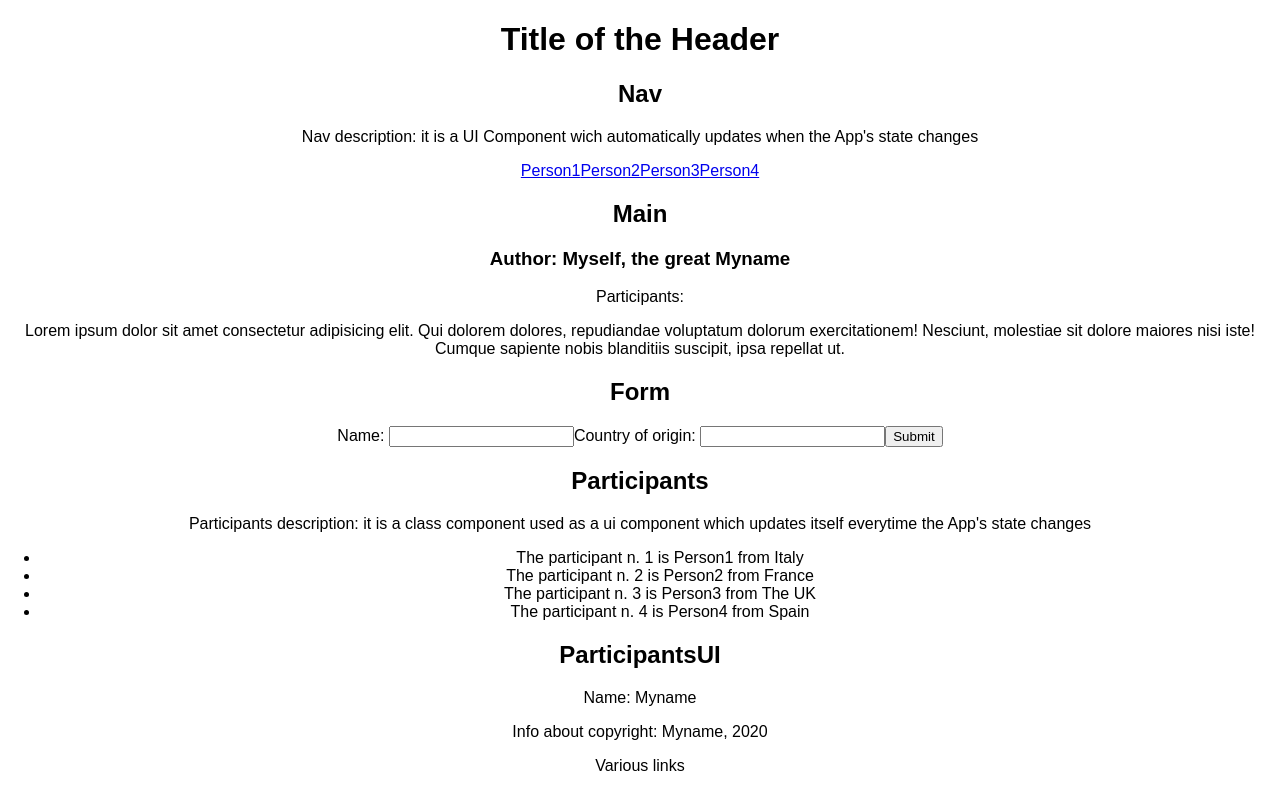
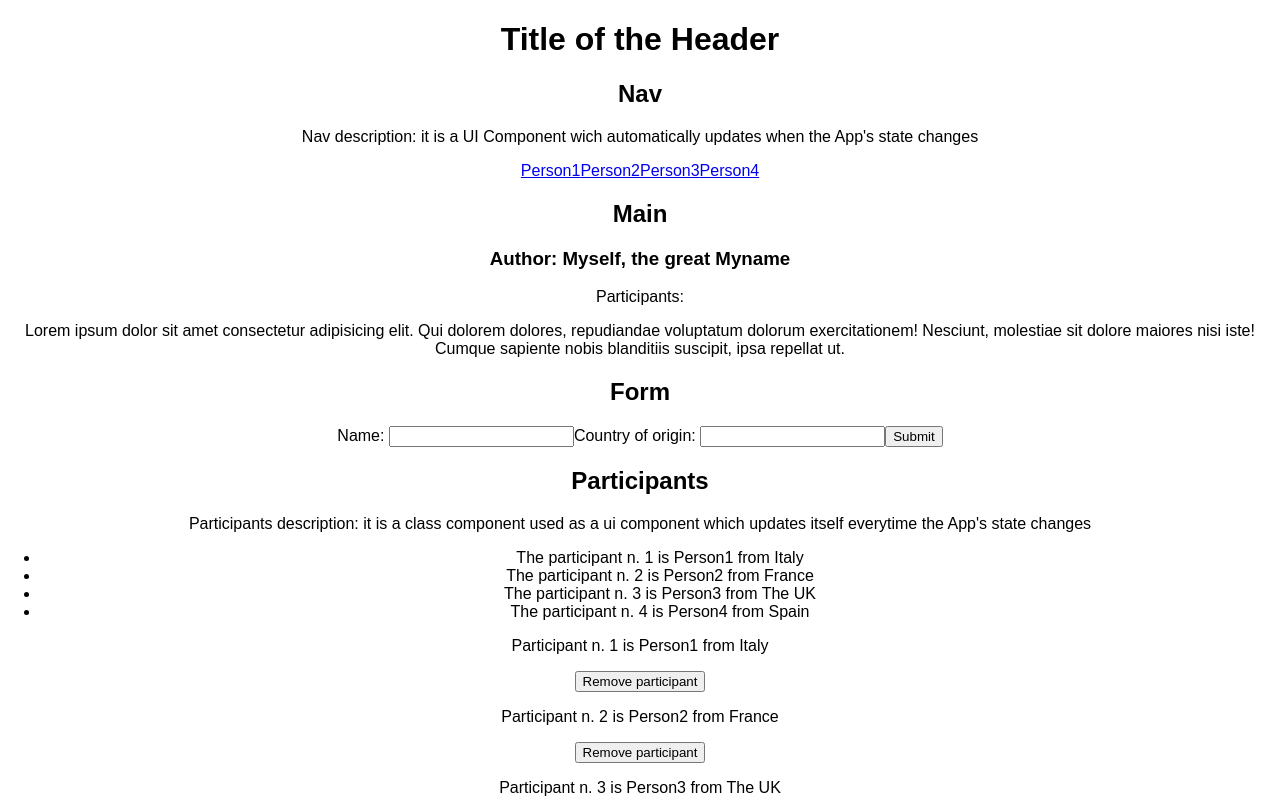
Before and after one commit to Giagar/React, a React (Create React App) app in the folder myapp/: page / in a window 1280 px wide. Shown: the top 800 px of the page. Built offline with nearby package versions, Linux system fonts and the light colour scheme.

Commit message:
add remove button for each participant

```diff
--- a/myapp/src/App.js
+++ b/myapp/src/App.js
@@ -29,6 +29,12 @@ class App extends Component {
     this.setState({participants: [...this.state.participants, participant]});
   }
 
+  removeParticipant = (participant) => {
+    const list = this.state.participants.filter(person => person.id !== participant.id);
+    this.setState({participants: list});
+    console.log(this.state)
+  }
+
   render() {
     return (
       <div className="App">
@@ -37,7 +43,7 @@ class App extends Component {
         <Main name={this.state.copyright}/>
         <Form addParticipant={this.addParticipant}/>
         <Participants participants={this.state.participants} />
-        <ParticipantsUI participants={this.state} />
+        <ParticipantsUI participants={this.state.participants} removeParticipant={this.removeParticipant}/>
         <Footer
           name={this.state.copyright.name}
           year={this.state.copyright.year}
--- a/myapp/src/ParticipantsUI.js
+++ b/myapp/src/ParticipantsUI.js
@@ -1,13 +1,18 @@
 import React from "react";
 
 const ParticipantsUI = props => {
-    const {name} = props.participants.copyright;
-    //console.log(prova)
+
+    const participantsList = props.participants.map((participant, index) => (
+        <div key={participant.id} className="cell">
+            <p>Participant n. {index + 1} is {participant.name} from {participant.country}</p>
+            <button className="removeBtn" onClick={() => props.removeParticipant(participant)}>Remove participant</button>
+        </div>));
 
     return(
-        <div>
-            <h2>ParticipantsUI</h2>
-            <p>Name: {name}</p>
+        <div className="participantsUI">
+            <div className="container">
+                {participantsList}
+            </div>
         </div>
     )
 
```
